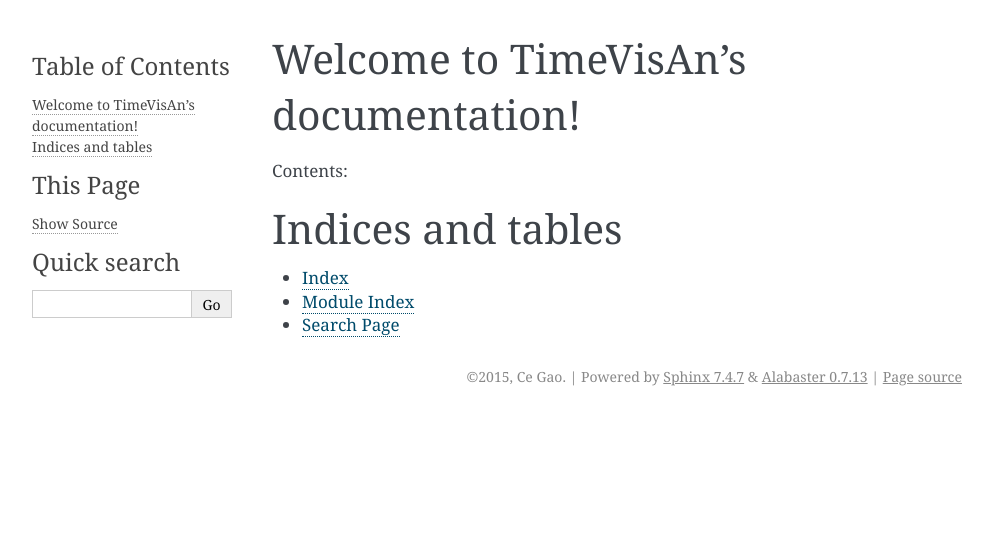
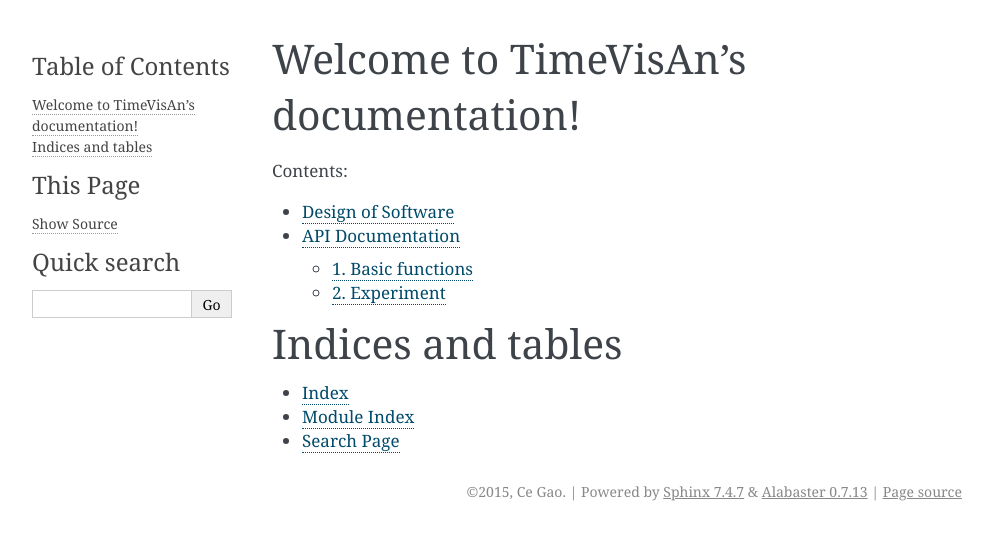
Before and after one commit to gaoce/TimeVis, a Sphinx documentation site: the page built from docs/index.rst, in a window 1280 px wide. Shown: the top 540 px of the page, without its empty margins (148-1141 px from the left). Built offline with Sphinx 7.4.7, drawn with Linux system fonts in a browser that asks for light colours.

Commit message:
Update documentation

```diff
--- a/docs/api.rst
+++ b/docs/api.rst
@@ -17,7 +17,7 @@ API Documentation
 | ``/api/v2/timeseries`` | time series data for a gene  |
 +------------------------+------------------------------+
 
-1. Experiment
+2. Experiment
 =============
 
 1. Endpoint
@@ -26,8 +26,6 @@ API Documentation
 
 2. HTTP verbs
 -------------
-
-
 
 1. Get
 ^^^^^^
@@ -43,3 +41,6 @@ Some source code::
       "factors": [{"name": "factor1", "type": "decimal"}]
     },
   }
+
+2. Post
+^^^^^^^
--- a/docs/doc.md
+++ b/docs/design.rst
@@ -1,10 +1,14 @@
+******************
+Design of Software
+******************
+
 1. plate level: the monitoring of a plate
-*restrictions*
+restrictions
   * all gene must be on the same plate
 2. assay level: the monitoring of several plates with the same layout
-*restrictions*
+restrictions
   * all plate must have the same layout (gene location on the plate)
   * time dimension must be the same (same number of time point)
 3. campaign level: several assays
-*restrictions*
+restrictions
   * time dimension must be the same (same number of time point)
--- a/docs/index.rst
+++ b/docs/index.rst
@@ -11,6 +11,8 @@ Contents:
 .. toctree::
    :maxdepth: 2
 
+   design
+   api
 
 
 Indices and tables
```
